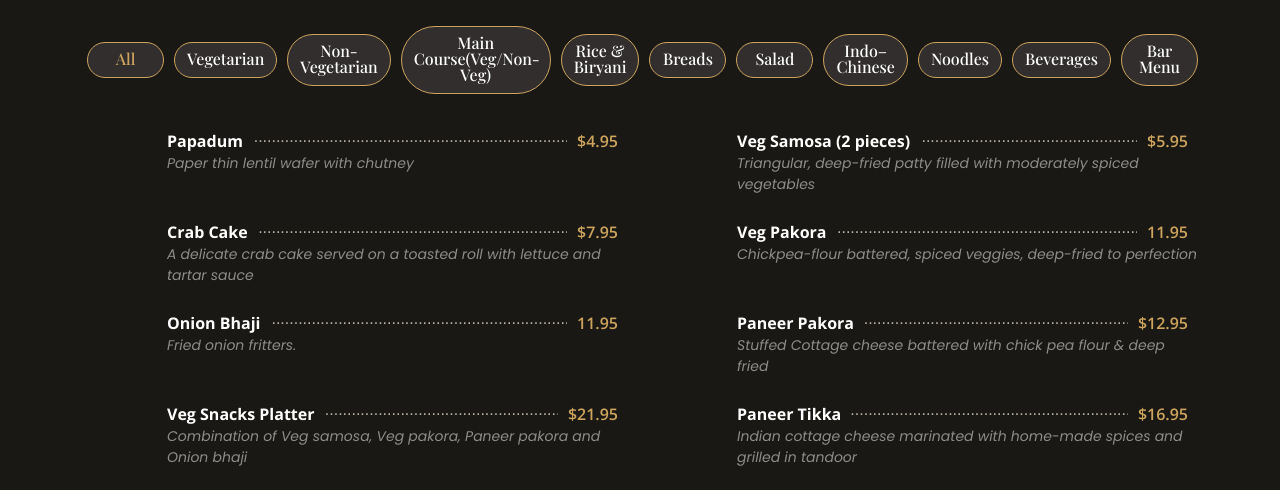
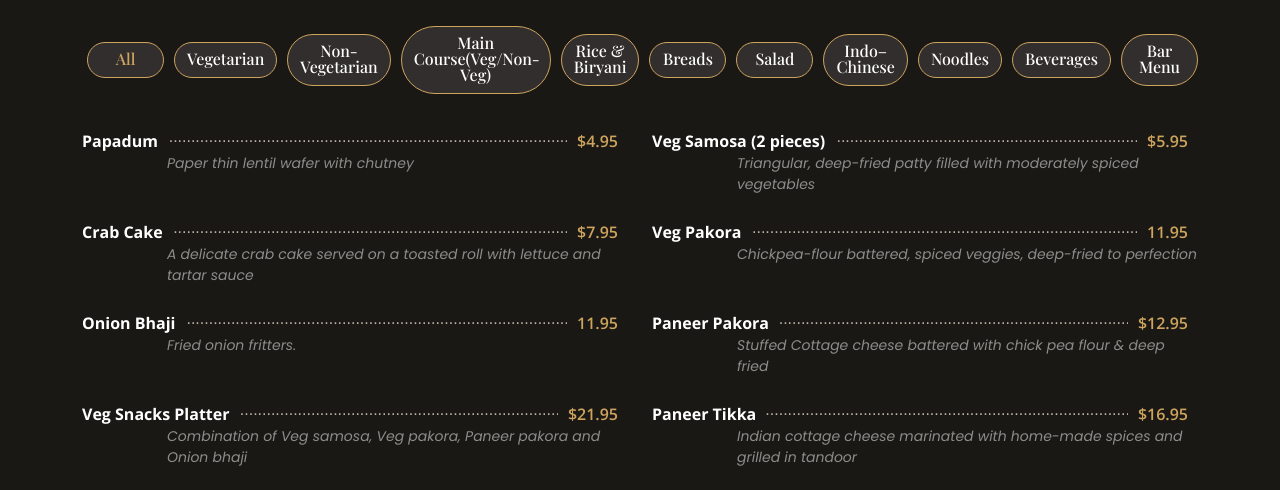
Before and after one commit to Rajeev0408/Indian-Flavor, a plain HTML site: page Menu.html in a window 1280 px wide. Shown: the part 275-765 px from the top of the page. Drawn offline with nearby package versions, Linux system fonts and the light colour scheme; a web font is replaced by a local one.

Commit message:
Menu Update

```diff
--- a/assets/css/style.css
+++ b/assets/css/style.css
@@ -987,7 +987,7 @@ section {
 }
 
 .menu .menu-content {
-  margin-left: 85px;
+  margin-left: auto;
   overflow: hidden;
   display: flex;
   justify-content: space-between;
```
